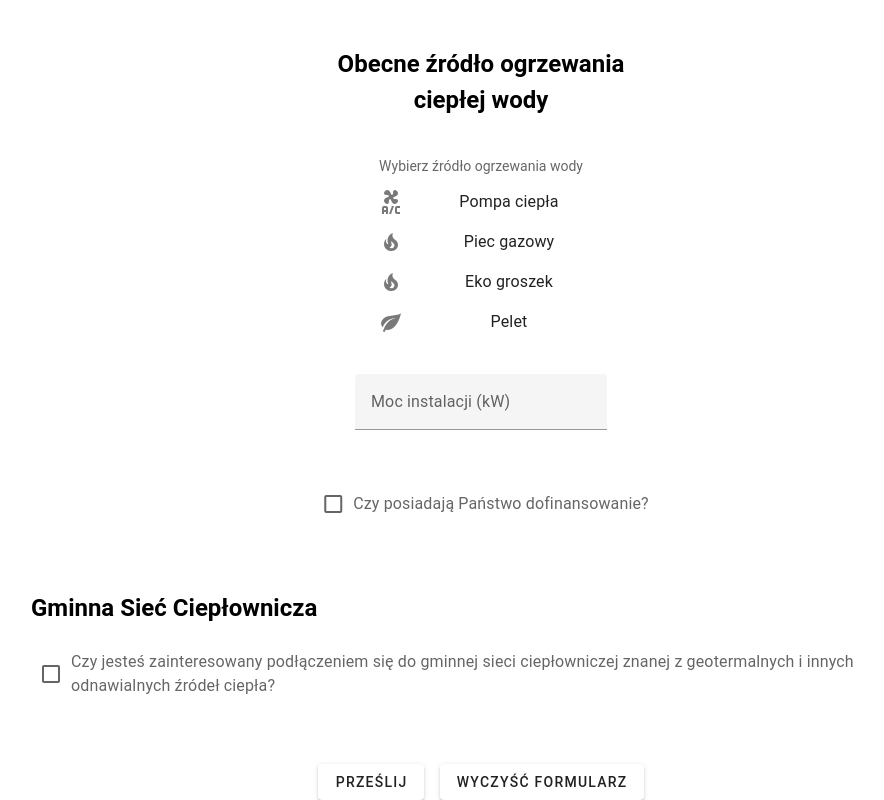
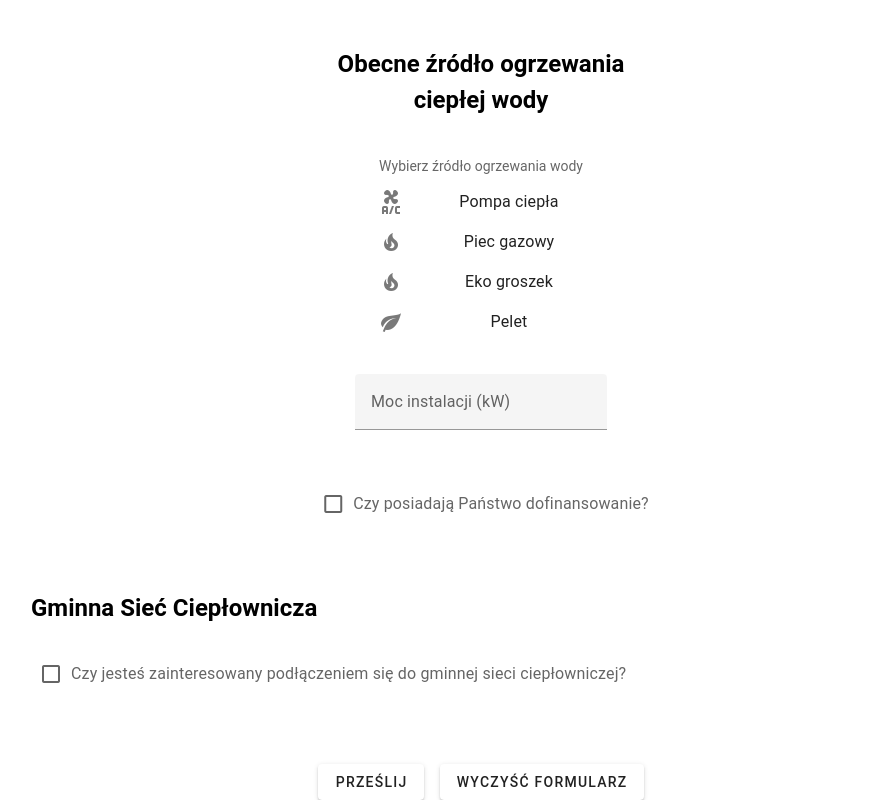
Before and after one commit to JakGin/formularz, a Vue app in the folder frontend/: page / in a window 1280 px wide. Shown: the part 1448-2248 px from the top of the page, without its empty margins (159-1043 px from the left). Built offline with nearby package versions, Linux system fonts and the light colour scheme.

Commit message:
Add emit in Municipal Heating Network

```diff
--- a/frontend/src/components/MunicipalHeatingNetwork.vue
+++ b/frontend/src/components/MunicipalHeatingNetwork.vue
@@ -4,31 +4,46 @@
         Gminna Sieć Ciepłownicza
       </h2>
       <v-checkbox
-        v-model="eagerToJoin"
-        label="Czy jesteś zainteresowany podłączeniem się do gminnej sieci ciepłowniczej znanej z geotermalnych i innych odnawialnych źródeł ciepła?"
-        ></v-checkbox>
-
+        v-model="localFormData.eagerToJoin"
+        label="Czy jesteś zainteresowany podłączeniem się do gminnej sieci ciepłowniczej?"
+      />
       <v-text-field
-        v-if="eagerToJoin"
-        v-model="yearToJoin"
+        v-if="localFormData.eagerToJoin"
+        v-model="localFormData.yearToJoin"
         :rules="yearRules"
         label="Rok planowanego dołączenia"
         required
-        ></v-text-field>
+      />
     </div>
   </template>
 
 <script setup lang="ts">
-import { ref } from "vue";
+import { ref, watch, computed } from "vue";
+import { PropType } from "vue";
 
-const eagerToJoin = ref(null);
-const yearToJoin = ref(null);
+const props = defineProps({
+  formData: {
+    type: Object as PropType<{
+      eagerToJoin: boolean | null;
+      yearToJoin: string | null;
+    }>,
+    required: true,
+  },
+});
 
-const yearRules = [
+const emit = defineEmits(["update:formData"]);
+
+const localFormData = ref({ ...props.formData });
+
+watch(localFormData, (newVal) => {
+  emit("update:formData", newVal);
+}, { deep: true });
+
+const yearRules = computed(() => [
   (value: string) => !!value || "To pole jest wymagane.",
   (value: string) => (value && value.length === 4) || "Rok musi składać się z 4 cyfr.",
   (value: string) => (value && !isNaN(Number(value))) || "Rok musi składać się z cyfr.",
-];
+]);
 </script>
 
 <style scoped>
```
Lines whose indentation alone changed are shown as unchanged.
